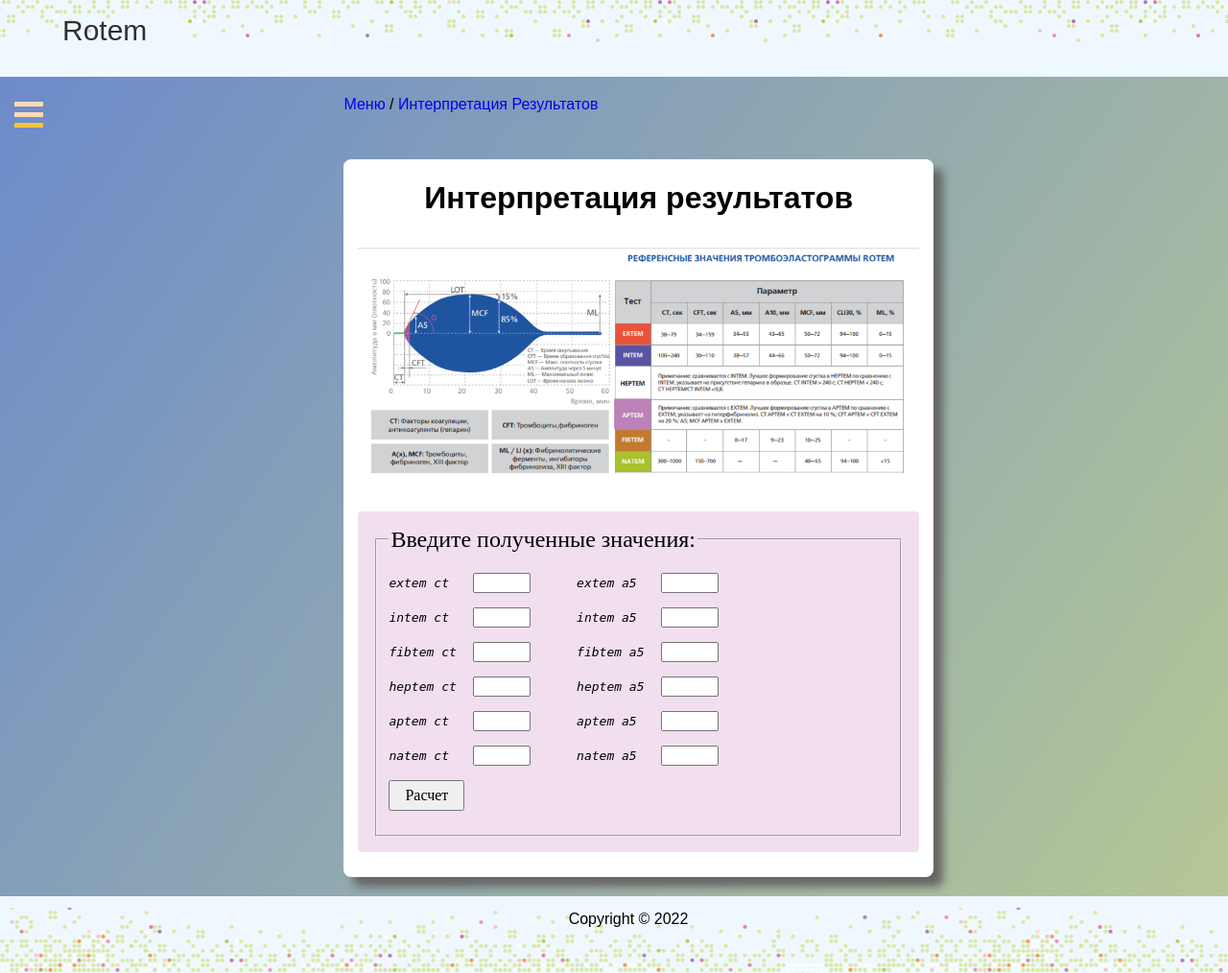
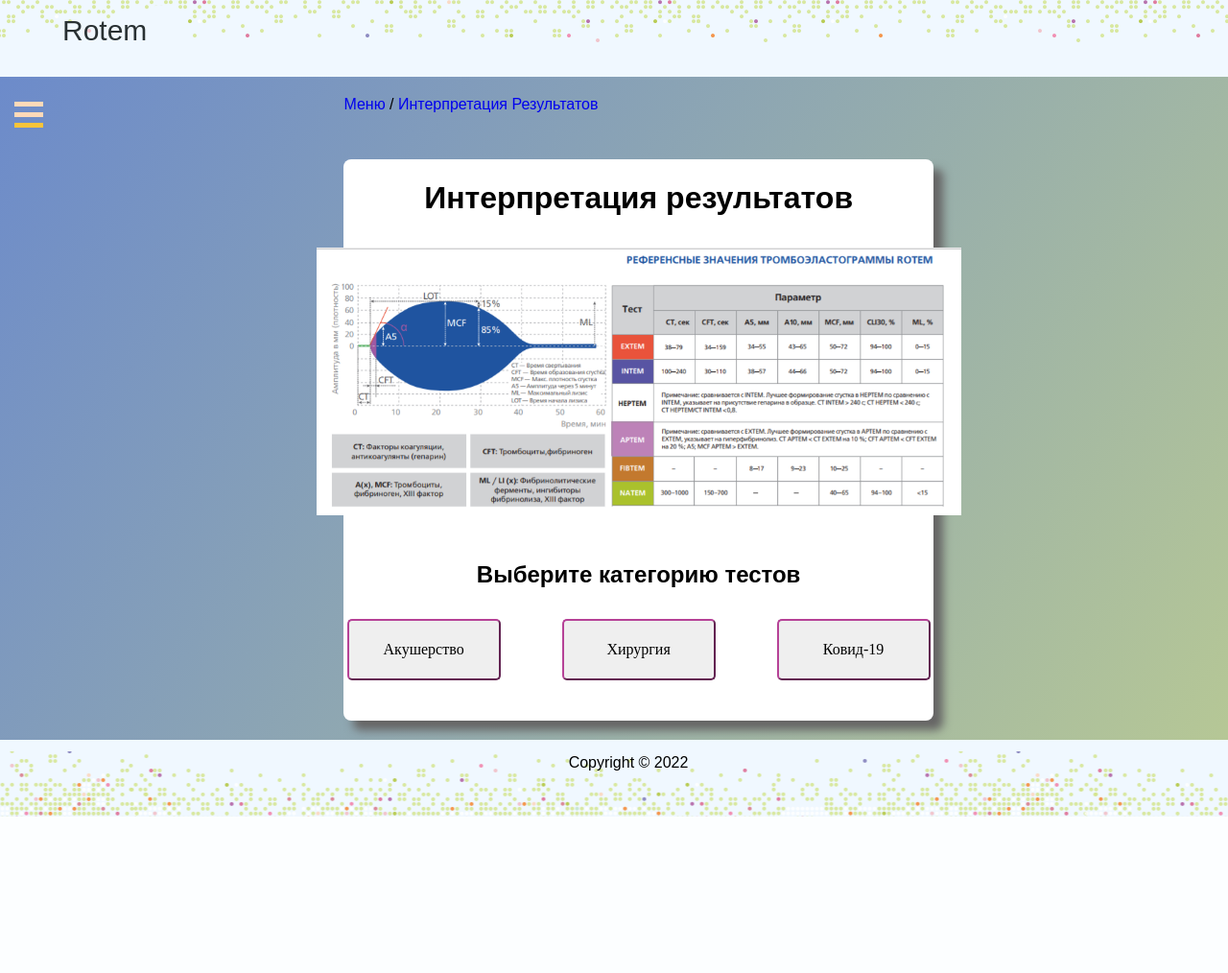
Before and after one commit to fj-fj-fj/rotem, a Flask app: page /interpretation-of-results in a window 1280 px wide. Shown: the whole page at 96% size. After the commit the page ends 851 px from the top, so only its background shows below. Run offline with Flask 2, Linux system fonts and the light colour scheme; parts of the project's set-up code (start-up, migrations or seed data) failed here and were passed over; some libraries are stand-ins or nearby versions.

Commit message:
new: create test categories

```diff
--- a/app/static/css/forms.css
+++ b/app/static/css/forms.css
@@ -6,6 +6,7 @@
   padding: 1em;
   border-radius: 4px;
   background-color: #f1dff0;
+  display: none;
 }
 
 .form-contact p {
@@ -39,6 +40,29 @@
   font-size: 1em;
 }
 
+.results_interpretation__categories {
+  display: flex;
+  justify-content: center;
+}
+
+.results_interpretation__categories input[type=submit] {
+  margin: 2em;
+  width: 10em;
+  height: 4em;
+  border-radius: 5px;
+  border-color:#B64297;
+  font-family: "Times New Roman", Georgia, Serif;
+  font-size: 1em;
+}
+
+.results_interpretation__categories input[type=submit]:hover {
+  background-color:#F1DFF0;
+}
+
+.results_interpretation__categories input[type=submit]:active {
+  background-color:#B64297;
+}
+
 /* Flash Messages */
 
 .flash {
--- a/app/static/css/menu.css
+++ b/app/static/css/menu.css
@@ -57,6 +57,11 @@
   align-items: center;
   flex-direction: column;
   box-shadow: 10px 10px 10px rgb(102, 101, 101);
+}
+
+.menu__page__content h2{
+  margin-top: 2em;
+  text-align: center;
 }
 
 .menu__page__title {
--- a/app/templates/menu/results_interpretation.html
+++ b/app/templates/menu/results_interpretation.html
@@ -8,7 +8,14 @@
     <div class="menu__results_interpretation-wrapper">
         <img src="{{ url_for('static', filename='images/interpretation_values.png') }}" alt>
 
-        <form action="{{ url_for('results_interpretation') }}" method="post" class="form-contact">
+        <h2>Выберите категорию тестов</h2>
+        <div class="results_interpretation__categories">
+            <input id="obsteric_category" name="category_button" type="submit" value="Акушерство">
+            <input id="surgery_category" name="category_button" type="submit" value="Хирургия">
+            <input id="covid_category" name="category_button" type="submit" value="Ковид-19">
+        </div>
+
+        <form action="{{ url_for('results_interpretation') }}" method="post" id="form_surgery" class="form-contact">
             <fieldset>
                 <legend>Введите полученные значения:</legend>
                 <p>
@@ -51,6 +58,31 @@
             </fieldset>
         </form>
 
+        <form action="{{ url_for('results_interpretation') }}" method="post" id="form_covid" class="form-contact">
+            <fieldset>
+                <legend>Введите полученные значения:</legend>
+                <p>
+                    <label for="data_intem_ct">intem ct</label>
+                    <input type="text" name="data_intem_ct" id="data_intem_ct" />
+                    <label for="data_intem_a5">intem a5</label>
+                    <input type="text" data="data_intem_a5" id="data_intem_a5" />
+                </p>
+                <p>
+                    <label for="data_heptem_ct">heptem ct</label>
+                    <input type="text" name="data_heptem_ct" id="data_heptem_ct" />
+                    <label for="data_heptem_a5">heptem a5</label>
+                    <input type="text" name="data_heptem_a5" id="data_heptem_a5" />
+                </p>
+                <p>
+                    <label for="data_natem_ct">natem ct</label>
+                    <input type="text" name="data_natem_ct" id="data_natem_ct" />
+                    <label for="data_natem_a5">natem a5</label>
+                    <input type="text" name="data_natem_a5" id="data_natem_a5" />
+                </p>
+                <p><input type="submit" value="Расчет" /></p>
+            </fieldset>
+        </form>
+
         {% for cat, msg in get_flashed_messages(True) %}
             <div class="flash {{ cat }}">
                 <b>{{ msg.title }}</b>
--- a/app/views/menu.py
+++ b/app/views/menu.py
@@ -3,6 +3,7 @@ import json
 from flask import flash
 from flask import render_template
 from flask import request
+from flask import session
 
 from app.breadcrumbs import register_breadcrumb
 from app.results_mapper import show_results
@@ -39,6 +40,9 @@ def video_instructions():
 @register_breadcrumb("интерпретация результатов", aside_menu=True)
 def results_interpretation():
     if request.method == "POST":
+        if category := [c for c in request.form if "clicked_category_button" in c]:
+            cat = json.loads(category[0])
+            session["clicked_category_button"] = cat["clicked_category_button"]
         results_interpretation_process_data = json.loads(show_results(request.form))
         res = results_interpretation_process_data["result"]
         results = json.loads(res)
```
Also changed, not shown: app/static/js/script.js (+76 -1 lines).
